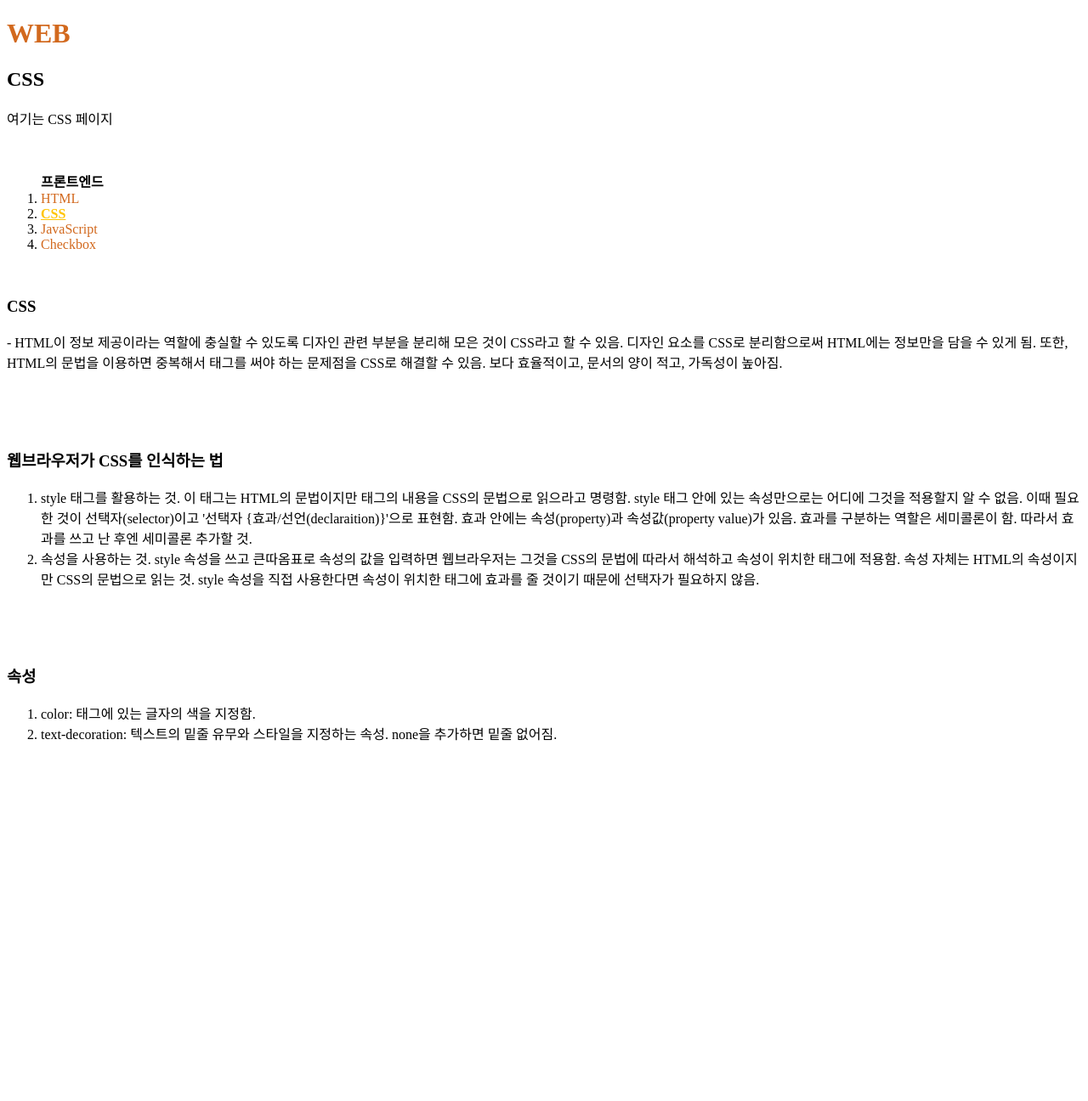
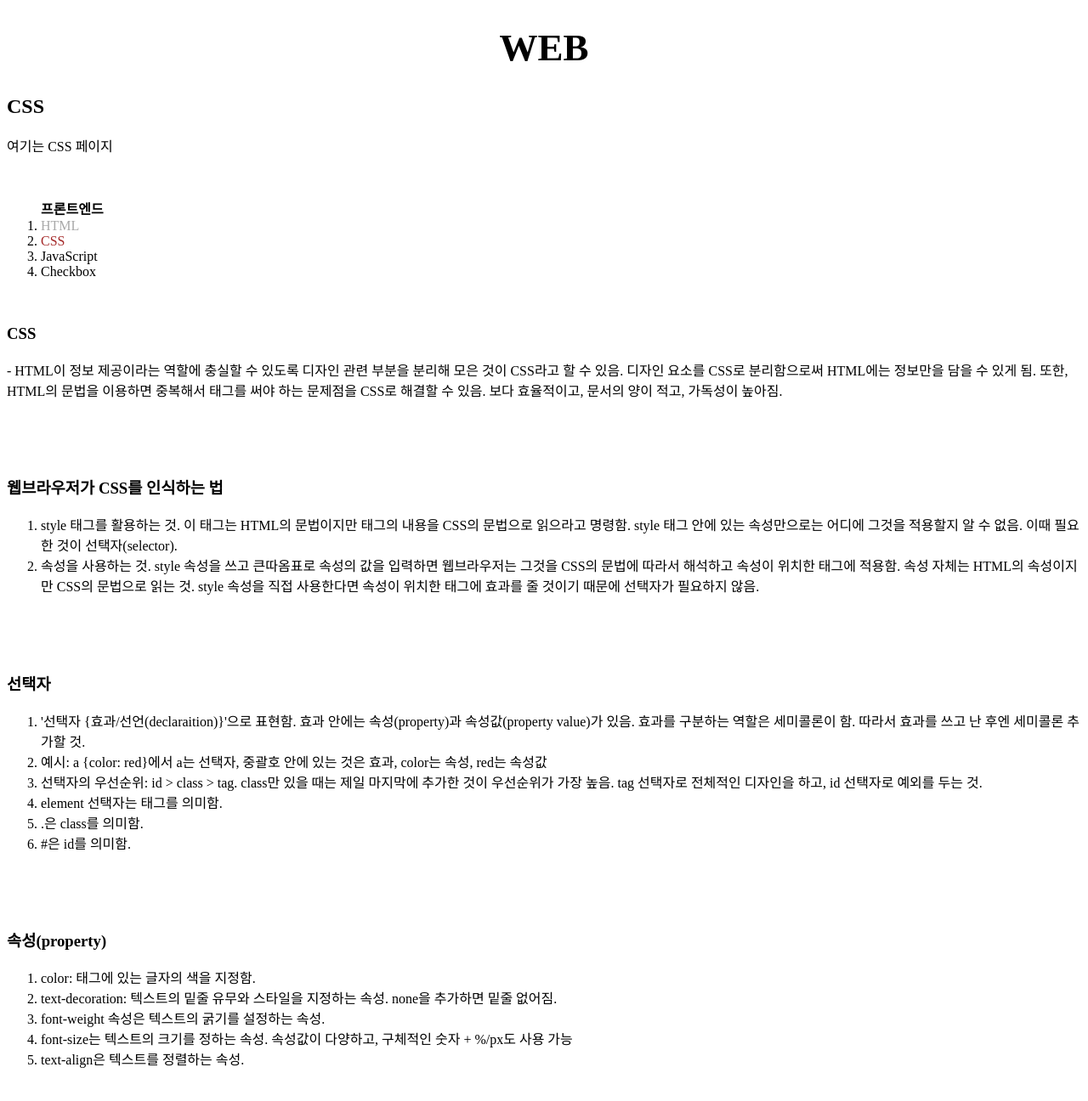
Before and after one commit to hyeonji328/First-web-site, a plain HTML site: page 2.html in a window 1280 px wide. Shown: the whole page at 85% size. Before the commit the page ends 961 px from the top, so only its background shows below. Drawn offline with Linux system fonts and the light colour scheme; a script that the page names is missing.

Commit message:
css 속성, 효과와 선택자

```diff
--- a/2.html
+++ b/2.html
@@ -13,7 +13,10 @@
   gtag('config', 'G-5XTC326PSJ');
 </script>
     <style>
-        a{color: chocolate; text-decoration: none;}
+        a{color: black; text-decoration: none;}
+        h1{font-size:45px; text-align: center;}
+        #active{color: brown;}
+        .saw{color: darkgray;}
     </style>
 </head>
 <body>
@@ -21,8 +24,8 @@
     <h2>CSS</h2>
     <p>여기는 CSS 페이지</p>
     <br><ol><strong>프론트엔드</strong>
-        <li><a href="1.html">HTML</a></li>
-        <li><a href="2.html" style="color:rgb(255, 196, 0); text-decoration: underline; font-weight: bold;">CSS</a></li>
+        <li><a href="1.html" class="saw">HTML</a></li>
+        <li><a href="2.html" class="saw active" id="active">CSS</a></li>
         <li><a href="3.html">JavaScript</a></li>
         <li><a href="checkbox.html">Checkbox</a></li>
     </ol>
@@ -32,16 +35,28 @@
             웹브라우저가 CSS를 인식하는 법
         </h3>
         <ol>
-            <li>style 태그를 활용하는 것. 이 태그는 HTML의 문법이지만 태그의 내용을 CSS의 문법으로 읽으라고 명령함. style 태그 안에 있는 속성만으로는 어디에 그것을 적용할지 알 수 없음. 이때 필요한 것이 선택자(selector)이고 '선택자 {효과/선언(declaraition)}'으로 표현함. 효과 안에는 속성(property)과 속성값(property value)가 있음. 효과를 구분하는 역할은 세미콜론이 함. 따라서 효과를 쓰고 난 후엔 세미콜론 추가할 것.</li>
-            <!--a {color: red}에서 a는 선택자, 중괄호 안에 있는 것은 효과, color는 속성, red는 속성값-->
-            <li>속성을 사용하는 것. style 속성을 쓰고 큰따옴표로 속성의 값을 입력하면 웹브라우저는 그것을 CSS의 문법에 따라서 해석하고 속성이 위치한 태그에 적용함. 속성 자체는 HTML의 속성이지만 CSS의 문법으로 읽는 것. style 속성을 직접 사용한다면 속성이 위치한 태그에 효과를 줄 것이기 때문에 선택자가 필요하지 않음.</li>
+            <li>style 태그를 활용하는 것. 이 태그는 HTML의 문법이지만 태그의 내용을 CSS의 문법으로 읽으라고 명령함. style 태그 안에 있는 속성만으로는 어디에 그것을 적용할지 알 수 없음. 이때 필요한 것이 선택자(selector).</li>
+            <li>속성을 사용하는 것. style 속성을 쓰고 큰따옴표로 속성의 값을 입력하면 웹브라우저는 그것을 CSS의 문법에 따라서 해석하고 속성이 위치한 태그에 적용함. 속성 자체는 HTML의 속성이지만 CSS의 문법으로 읽는 것. style 속성을 직접 사용한다면 속성이 위치한 태그에 효과를 줄 것이기 때문에 선택자가 필요하지 않음.
         </ol>
     </p>
     <br><br><br><p>
-        <h3>속성</h3>
+        <h3>선택자</h3>
+        <ol>
+        <li>'선택자 {효과/선언(declaraition)}'으로 표현함. 효과 안에는 속성(property)과 속성값(property value)가 있음. 효과를 구분하는 역할은 세미콜론이 함. 따라서 효과를 쓰고 난 후엔 세미콜론 추가할 것.</li><li>예시: a {color: red}에서 a는 선택자, 중괄호 안에 있는 것은 효과, color는 속성, red는 속성값</li><li>선택자의 우선순위: id > class > tag. class만 있을 때는 제일 마지막에 추가한 것이 우선순위가 가장 높음. tag 선택자로 전체적인 디자인을 하고, id 선택자로 예외를 두는 것.</li>
+    </li>
+    <li>element 선택자는 태그를 의미함.</li>
+    <li>.은 class를 의미함.</li>
+    <li>#은 id를 의미함.</li>
+    </ol>
+    </p>
+    <br><br><br><p>
+        <h3>속성(property)</h3>
         <ol>
             <li>color: 태그에 있는 글자의 색을 지정함.</li>
             <li>text-decoration: 텍스트의 밑줄 유무와 스타일을 지정하는 속성. none을 추가하면 밑줄 없어짐.</li>
+            <li>font-weight 속성은 텍스트의 굵기를 설정하는 속성.</li>
+            <li>font-size는 텍스트의 크기를 정하는 속성. 속성값이 다양하고, 구체적인 숫자 + %/px도 사용 가능</li>
+            <li>text-align은 텍스트를 정렬하는 속성.</li>
         </ol>
     </p>
     <br><br><br><p>
```
Also changed, not shown: 1.html (+2 -0 lines).
